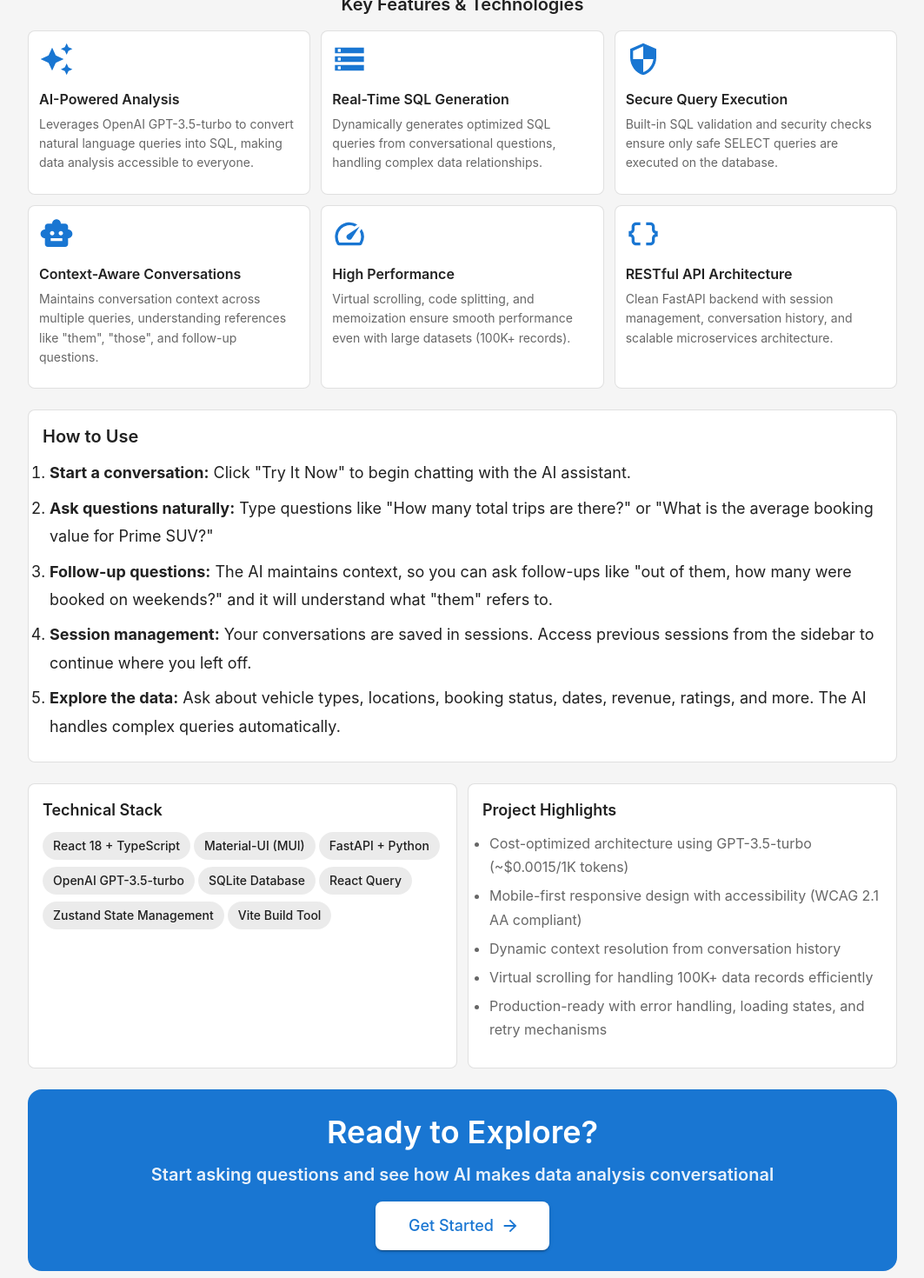
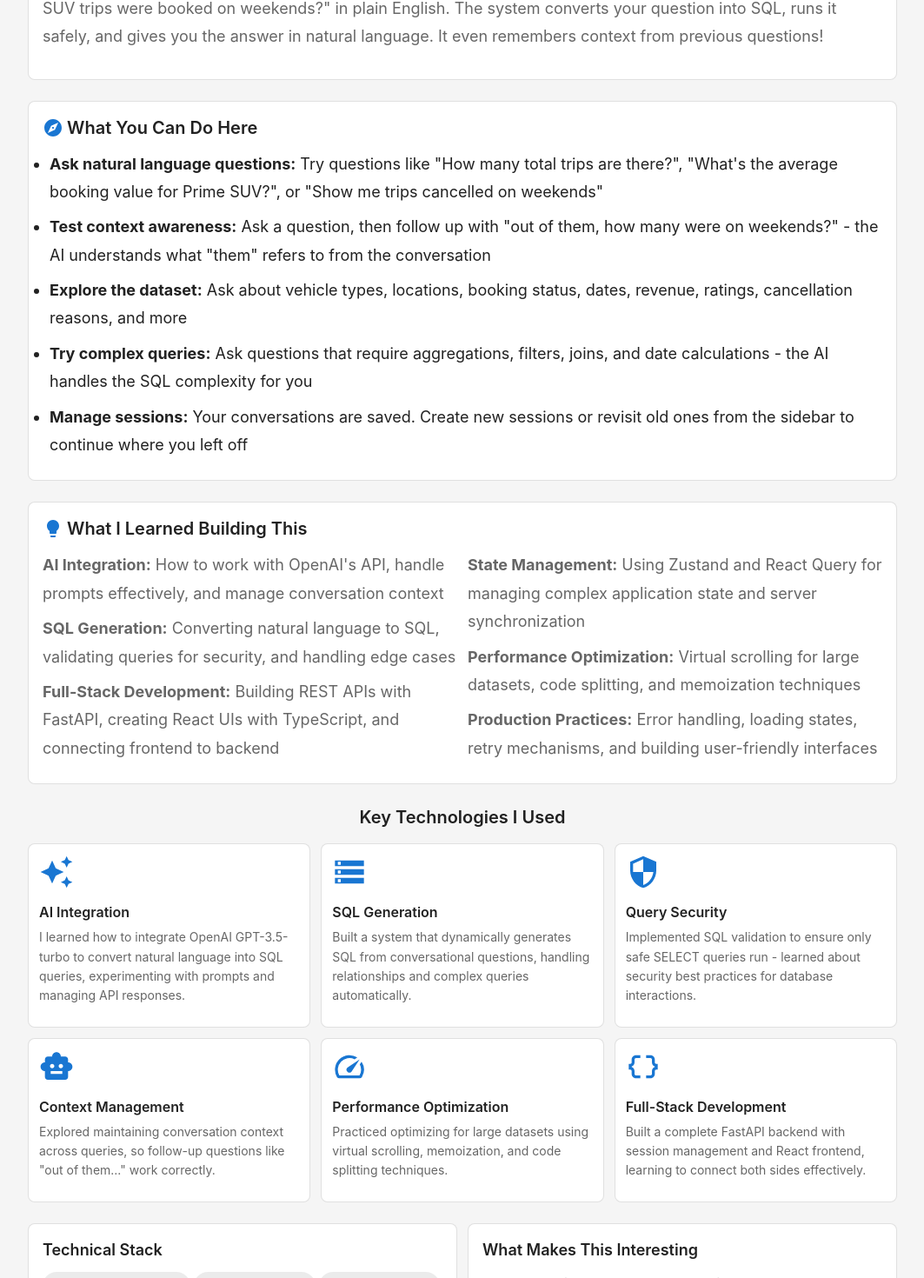
Before and after one commit to Abhinay1235/aichatbot-ui, a React (Vite) app: page / in a window 1280 px wide. Shown: the part 780-2250 px from the top of the page at 87% size, without its empty margins (108-1171 px from the left). Built offline with nearby package versions, Linux system fonts and the light colour scheme.

Commit message:
context update

```diff
--- a/src/pages/HomePage.tsx
+++ b/src/pages/HomePage.tsx
@@ -11,8 +11,7 @@ import {
   Card,
   CardContent,
   Chip,
-  Stack,
-  Divider
+  Stack
 } from '@mui/material'
 import {
   Chat as ChatIcon,
@@ -23,7 +22,11 @@ import {
   SmartToy as LLMIcon,
   DataObject as APIIcon,
   Code as CodeIcon,
-  ArrowForward as ArrowIcon
+  ArrowForward as ArrowIcon,
+  School as SchoolIcon,
+  Lightbulb as LightbulbIcon,
+  Explore as ExploreIcon,
+  Psychology as PsychologyIcon
 } from '@mui/icons-material'
 import { useNavigate } from 'react-router-dom'
 
@@ -33,33 +36,33 @@ export const HomePage = () => {
   const features = [
     {
       icon: <AIIcon sx={{ fontSize: 40, color: 'primary.main' }} />,
-      title: 'AI-Powered Analysis',
-      description: 'Leverages OpenAI GPT-3.5-turbo to convert natural language queries into SQL, making data analysis accessible to everyone.'
+      title: 'AI Integration',
+      description: 'I learned how to integrate OpenAI GPT-3.5-turbo to convert natural language into SQL queries, experimenting with prompts and managing API responses.'
     },
     {
       icon: <DatabaseIcon sx={{ fontSize: 40, color: 'primary.main' }} />,
-      title: 'Real-Time SQL Generation',
-      description: 'Dynamically generates optimized SQL queries from conversational questions, handling complex data relationships.'
+      title: 'SQL Generation',
+      description: 'Built a system that dynamically generates SQL from conversational questions, handling relationships and complex queries automatically.'
     },
     {
       icon: <SecurityIcon sx={{ fontSize: 40, color: 'primary.main' }} />,
-      title: 'Secure Query Execution',
-      description: 'Built-in SQL validation and security checks ensure only safe SELECT queries are executed on the database.'
+      title: 'Query Security',
+      description: 'Implemented SQL validation to ensure only safe SELECT queries run - learned about security best practices for database interactions.'
     },
     {
       icon: <LLMIcon sx={{ fontSize: 40, color: 'primary.main' }} />,
-      title: 'Context-Aware Conversations',
-      description: 'Maintains conversation context across multiple queries, understanding references like "them", "those", and follow-up questions.'
+      title: 'Context Management',
+      description: 'Explored maintaining conversation context across queries, so follow-up questions like "out of them..." work correctly.'
     },
     {
       icon: <PerformanceIcon sx={{ fontSize: 40, color: 'primary.main' }} />,
-      title: 'High Performance',
-      description: 'Virtual scrolling, code splitting, and memoization ensure smooth performance even with large datasets (100K+ records).'
+      title: 'Performance Optimization',
+      description: 'Practiced optimizing for large datasets using virtual scrolling, memoization, and code splitting techniques.'
     },
     {
       icon: <APIIcon sx={{ fontSize: 40, color: 'primary.main' }} />,
-      title: 'RESTful API Architecture',
-      description: 'Clean FastAPI backend with session management, conversation history, and scalable microservices architecture.'
+      title: 'Full-Stack Development',
+      description: 'Built a complete FastAPI backend with session management and React frontend, learning to connect both sides effectively.'
     }
   ]
 
@@ -75,11 +78,11 @@ export const HomePage = () => {
   ]
 
   const highlights = [
-    'Cost-optimized architecture using GPT-3.5-turbo (~$0.0015/1K tokens)',
-    'Mobile-first responsive design with accessibility (WCAG 2.1 AA compliant)',
-    'Dynamic context resolution from conversation history',
-    'Virtual scrolling for handling 100K+ data records efficiently',
-    'Production-ready with error handling, loading states, and retry mechanisms'
+    'Learned to integrate OpenAI API with proper prompt engineering and context management',
+    'Built a full-stack app from scratch with FastAPI backend and React TypeScript frontend',
+    'Implemented SQL generation from natural language with security validation',
+    'Explored state management patterns with Zustand and React Query',
+    'Practiced performance optimization with virtual scrolling for large datasets'
   ]
 
   return (
@@ -109,6 +112,13 @@ export const HomePage = () => {
             </Box>
           </Box>
 
+          <Chip
+            icon={<SchoolIcon />}
+            label="Learning Project"
+            color="primary"
+            sx={{ mb: 3, fontSize: '0.95rem', py: 2.5, px: 1 }}
+          />
+
           <Typography
             variant="h2"
             component="h1"
@@ -119,7 +129,7 @@ export const HomePage = () => {
               color: 'text.primary',
             }}
           >
-            AI-Powered Data Analytics Chatbot
+            AI Powered chatbot to retrieve data with Natural Language
           </Typography>
 
           <Typography
@@ -133,9 +143,9 @@ export const HomePage = () => {
               lineHeight: 1.6,
             }}
           >
-            An intelligent chatbot that transforms natural language questions into SQL queries,
-            enabling seamless interaction with large datasets. Built with modern web technologies
-            and AI integration for portfolio demonstration.
+            A pet project I built to explore AI, full-stack development, and natural language processing.
+            This chatbot converts everyday questions into SQL queries, making data analysis as easy as
+            having a conversation. Try it out and see what it can do!
           </Typography>
 
           <Stack direction={{ xs: 'column', sm: 'row' }} spacing={2} justifyContent="center">
@@ -193,8 +203,8 @@ export const HomePage = () => {
                 gap: 1,
               }}
             >
-              <CodeIcon sx={{ color: 'primary.main' }} />
-              What is This Project?
+              <PsychologyIcon sx={{ color: 'primary.main' }} />
+              Why I Built This
             </Typography>
             <Typography
               variant="body1"
@@ -205,10 +215,10 @@ export const HomePage = () => {
                 mb: 2,
               }}
             >
-              This is a full-stack AI-powered analytics platform that demonstrates advanced
-              software engineering skills. The application allows users to interact with a
-              large Uber trip dataset (100K+ records) using natural language, making complex
-              data analysis accessible through conversational AI.
+              I wanted to learn how to integrate AI into real applications and build a full-stack project
+              from scratch. This chatbot was my way of exploring OpenAI's API, understanding how to
+              convert natural language to SQL, and building a complete web application with both frontend
+              and backend components.
             </Typography>
             <Typography
               variant="body1"
@@ -216,13 +226,168 @@ export const HomePage = () => {
                 fontSize: '1.125rem',
                 lineHeight: 1.8,
                 color: 'text.secondary',
+                mb: 2,
               }}
             >
-              The system intelligently converts questions like "How many Prime SUV trips were
-              booked on weekends?" into optimized SQL queries, executes them safely, and
-              presents results in natural language. It maintains conversation context,
-              understands follow-up questions, and handles complex data relationships.
+              The project works with an Uber trip dataset (100K+ records) and lets you ask questions
+              like "How many Prime SUV trips were booked on weekends?" in plain English. The system
+              converts your question into SQL, runs it safely, and gives you the answer in natural
+              language. It even remembers context from previous questions!
             </Typography>
+          </CardContent>
+        </Card>
+
+        {/* What You Can Do Section */}
+        <Card
+          elevation={0}
+          sx={{
+            mb: { xs: 4, md: 6 },
+            backgroundColor: 'background.paper',
+            border: '1px solid',
+            borderColor: 'divider',
+          }}
+        >
+          <CardContent sx={{ p: { xs: 3, md: 4 } }}>
+            <Typography
+              variant="h4"
+              component="h2"
+              sx={{
+                fontWeight: 600,
+                mb: 3,
+                display: 'flex',
+                alignItems: 'center',
+                gap: 1,
+              }}
+            >
+              <ExploreIcon sx={{ color: 'primary.main' }} />
+              What You Can Do Here
+            </Typography>
+            <Box component="ul" sx={{ pl: 2, mb: 0 }}>
+              <Typography component="li" sx={{ mb: 2, fontSize: '1.125rem', lineHeight: 1.8 }}>
+                <strong>Ask natural language questions:</strong> Try questions like "How many total trips are there?",
+                "What's the average booking value for Prime SUV?", or "Show me trips cancelled on weekends"
+              </Typography>
+              <Typography component="li" sx={{ mb: 2, fontSize: '1.125rem', lineHeight: 1.8 }}>
+                <strong>Test context awareness:</strong> Ask a question, then follow up with "out of them, how many were on weekends?"
+                - the AI understands what "them" refers to from the conversation
+              </Typography>
+              <Typography component="li" sx={{ mb: 2, fontSize: '1.125rem', lineHeight: 1.8 }}>
+                <strong>Explore the dataset:</strong> Ask about vehicle types, locations, booking status, dates,
+                revenue, ratings, cancellation reasons, and more
+              </Typography>
+              <Typography component="li" sx={{ mb: 2, fontSize: '1.125rem', lineHeight: 1.8 }}>
+                <strong>Try complex queries:</strong> Ask questions that require aggregations, filters, joins,
+                and date calculations - the AI handles the SQL complexity for you
+              </Typography>
+              <Typography component="li" sx={{ fontSize: '1.125rem', lineHeight: 1.8 }}>
+                <strong>Manage sessions:</strong> Your conversations are saved. Create new sessions or revisit
+                old ones from the sidebar to continue where you left off
+              </Typography>
+            </Box>
+          </CardContent>
+        </Card>
+
+        {/* What I Learned Section */}
+        <Card
+          elevation={0}
+          sx={{
+            mb: { xs: 4, md: 6 },
+            backgroundColor: 'background.paper',
+            border: '1px solid',
+            borderColor: 'divider',
+          }}
+        >
+          <CardContent sx={{ p: { xs: 3, md: 4 } }}>
+            <Typography
+              variant="h4"
+              component="h2"
+              sx={{
+                fontWeight: 600,
+                mb: 3,
+                display: 'flex',
+                alignItems: 'center',
+                gap: 1,
+              }}
+            >
+              <LightbulbIcon sx={{ color: 'primary.main' }} />
+              What I Learned Building This
+            </Typography>
+            <Grid container spacing={3}>
+              <Grid item xs={12} md={6}>
+                <Typography
+                  variant="body1"
+                  sx={{
+                    fontSize: '1.125rem',
+                    lineHeight: 1.8,
+                    color: 'text.secondary',
+                    mb: 2,
+                  }}
+                >
+                  <strong>AI Integration:</strong> How to work with OpenAI's API, handle prompts effectively,
+                  and manage conversation context
+                </Typography>
+                <Typography
+                  variant="body1"
+                  sx={{
+                    fontSize: '1.125rem',
+                    lineHeight: 1.8,
+                    color: 'text.secondary',
+                    mb: 2,
+                  }}
+                >
+                  <strong>SQL Generation:</strong> Converting natural language to SQL, validating queries
+                  for security, and handling edge cases
+                </Typography>
+                <Typography
+                  variant="body1"
+                  sx={{
+                    fontSize: '1.125rem',
+                    lineHeight: 1.8,
+                    color: 'text.secondary',
+                  }}
+                >
+                  <strong>Full-Stack Development:</strong> Building REST APIs with FastAPI, creating React
+                  UIs with TypeScript, and connecting frontend to backend
+                </Typography>
+              </Grid>
+              <Grid item xs={12} md={6}>
+                <Typography
+                  variant="body1"
+                  sx={{
+                    fontSize: '1.125rem',
+                    lineHeight: 1.8,
+                    color: 'text.secondary',
+                    mb: 2,
+                  }}
+                >
+                  <strong>State Management:</strong> Using Zustand and React Query for managing complex
+                  application state and server synchronization
+                </Typography>
+                <Typography
+                  variant="body1"
+                  sx={{
+                    fontSize: '1.125rem',
+                    lineHeight: 1.8,
+                    color: 'text.secondary',
+                    mb: 2,
+                  }}
+                >
+                  <strong>Performance Optimization:</strong> Virtual scrolling for large datasets, code
+                  splitting, and memoization techniques
+                </Typography>
+                <Typography
+                  variant="body1"
+                  sx={{
+                    fontSize: '1.125rem',
+                    lineHeight: 1.8,
+                    color: 'text.secondary',
+                  }}
+                >
+                  <strong>Production Practices:</strong> Error handling, loading states, retry mechanisms,
+                  and building user-friendly interfaces
+                </Typography>
+              </Grid>
+            </Grid>
           </CardContent>
         </Card>
 
@@ -236,7 +401,7 @@ export const HomePage = () => {
             textAlign: 'center',
           }}
         >
-          Key Features & Technologies
+          Key Technologies I Used
         </Typography>
 
         <Grid container spacing={3} sx={{ mb: { xs: 4, md: 6 } }}>
@@ -279,50 +444,6 @@ export const HomePage = () => {
           ))}
         </Grid>
 
-        {/* How to Use Section */}
-        <Card
-          elevation={0}
-          sx={{
-            mb: { xs: 4, md: 6 },
-            backgroundColor: 'background.paper',
-            border: '1px solid',
-            borderColor: 'divider',
-          }}
-        >
-          <CardContent sx={{ p: { xs: 3, md: 4 } }}>
-            <Typography
-              variant="h4"
-              component="h2"
-              sx={{
-                fontWeight: 600,
-                mb: 3,
-              }}
-            >
-              How to Use
-            </Typography>
-            <Box component="ol" sx={{ pl: 2, mb: 0 }}>
-              <Typography component="li" sx={{ mb: 2, fontSize: '1.125rem', lineHeight: 1.8 }}>
-                <strong>Start a conversation:</strong> Click "Try It Now" to begin chatting with the AI assistant.
-              </Typography>
-              <Typography component="li" sx={{ mb: 2, fontSize: '1.125rem', lineHeight: 1.8 }}>
-                <strong>Ask questions naturally:</strong> Type questions like "How many total trips are there?" or
-                "What is the average booking value for Prime SUV?"
-              </Typography>
-              <Typography component="li" sx={{ mb: 2, fontSize: '1.125rem', lineHeight: 1.8 }}>
-                <strong>Follow-up questions:</strong> The AI maintains context, so you can ask follow-ups like
-                "out of them, how many were booked on weekends?" and it will understand what "them" refers to.
-              </Typography>
-              <Typography component="li" sx={{ mb: 2, fontSize: '1.125rem', lineHeight: 1.8 }}>
-                <strong>Session management:</strong> Your conversations are saved in sessions. Access previous
-                sessions from the sidebar to continue where you left off.
-              </Typography>
-              <Typography component="li" sx={{ fontSize: '1.125rem', lineHeight: 1.8 }}>
-                <strong>Explore the data:</strong> Ask about vehicle types, locations, booking status, dates,
-                revenue, ratings, and more. The AI handles complex queries automatically.
-              </Typography>
-            </Box>
-          </CardContent>
-        </Card>
 
         {/* Technical Highlights */}
         <Grid container spacing={3} sx={{ mb: { xs: 4, md: 6 } }}>
@@ -382,7 +503,7 @@ export const HomePage = () => {
                     mb: 3,
                   }}
                 >
-                  Project Highlights
+                  What Makes This Interesting
                 </Typography>
                 <Box component="ul" sx={{ pl: 2, mb: 0 }}>
                   {highlights.map((highlight, index) => (
@@ -404,61 +525,6 @@ export const HomePage = () => {
             </Card>
           </Grid>
         </Grid>
-
-        {/* CTA Section */}
-        <Box
-          sx={{
-            textAlign: 'center',
-            py: { xs: 4, md: 6 },
-            px: { xs: 2, sm: 0 },
-            backgroundColor: 'primary.main',
-            color: 'primary.contrastText',
-            borderRadius: 2,
-            mb: 4,
-          }}
-        >
-          <Typography
-            variant="h4"
-            component="h2"
-            sx={{
-              fontWeight: 600,
-              mb: 2,
-              fontSize: { xs: '1.75rem', md: '2.25rem' },
-            }}
-          >
-            Ready to Explore?
-          </Typography>
-          <Typography
-            variant="h6"
-            sx={{
-              mb: 4,
-              opacity: 0.9,
-              fontSize: { xs: '1rem', md: '1.25rem' },
-            }}
-          >
-            Start asking questions and see how AI makes data analysis conversational
-          </Typography>
-          <Button
-            variant="contained"
-            size="large"
-            onClick={() => navigate('/chat')}
-            endIcon={<ArrowIcon />}
-            sx={{
-              minHeight: 56,
-              minWidth: 200,
-              fontSize: '1.125rem',
-              px: 4,
-              py: 1.5,
-              backgroundColor: 'background.paper',
-              color: 'primary.main',
-              '&:hover': {
-                backgroundColor: 'background.default',
-              },
-            }}
-          >
-            Get Started
-          </Button>
-        </Box>
       </Container>
     </Box>
   )
```
Also changed, not shown: 1 other file (tests, documents, lock files or other folders).
